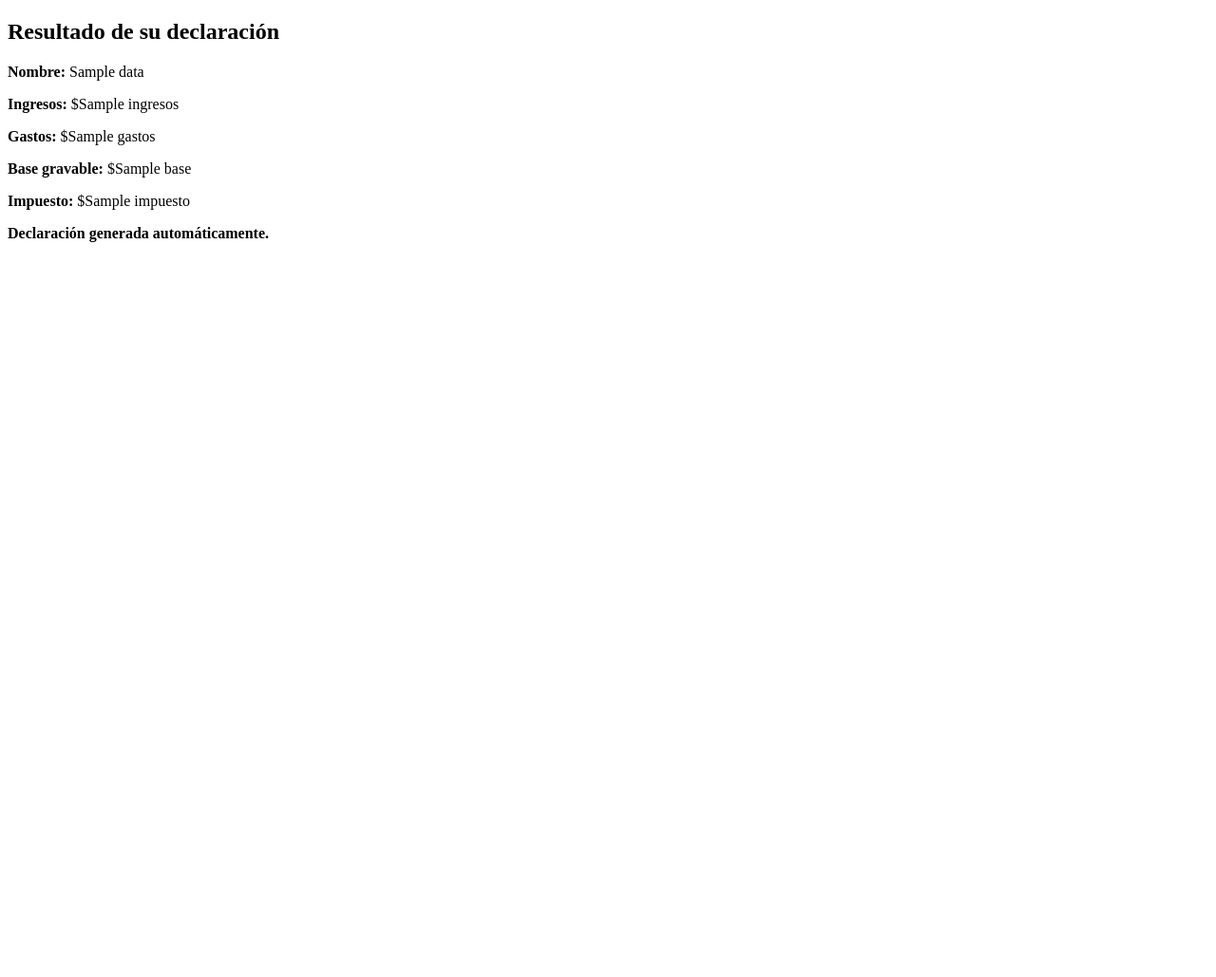
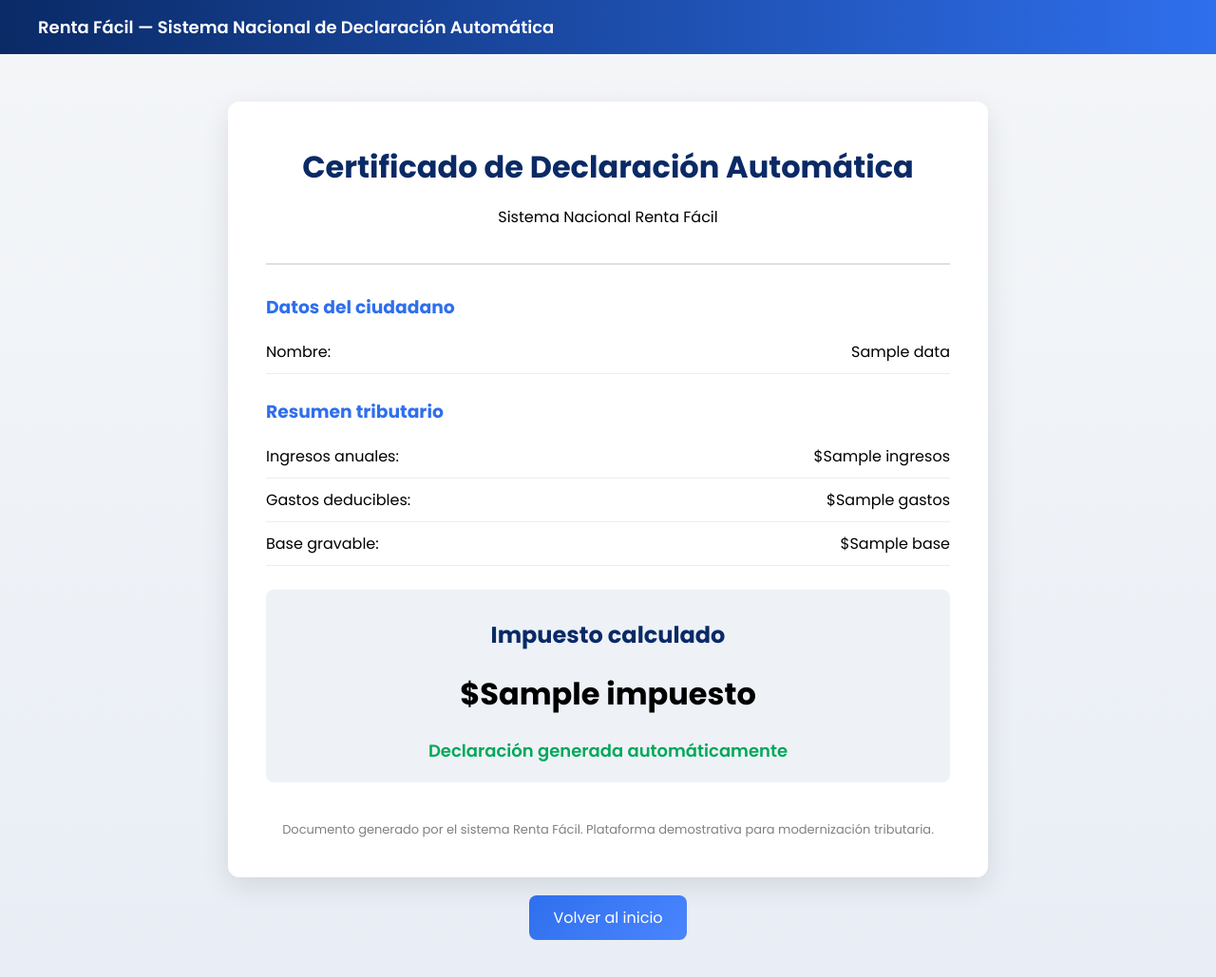
Before and after one commit to julianbaquero357/rentafacil-demo, a Flask app: template templates/resultado.html in a window 1280 px wide. Shown: the whole page at 95% size. Before the commit the page ends 255 px from the top, so only its background shows below. Run offline with Flask 3, Linux system fonts and the light colour scheme; the template is opened without the code that fills it: most values are stand-ins (such as "Sample title", 1, 10 or a date in 2020).

Commit message:
Update resultado.html

```diff
--- a/templates/resultado.html
+++ b/templates/resultado.html
@@ -1,17 +1,166 @@
 <!DOCTYPE html>
-<html>
+<html lang="es">
 <head>
-    <title>Resultado</title>
+    <meta charset="UTF-8">
+    <title>Resultado - Renta Fácil</title>
+
+    <link href="https://fonts.googleapis.com/css2?family=Poppins:wght@300;400;600;700&display=swap" rel="stylesheet">
+
+    <style>
+        body {
+            margin: 0;
+            font-family: 'Poppins', sans-serif;
+            background: linear-gradient(to bottom, #f4f6f8, #e9eef6);
+        }
+
+        .navbar {
+            background: linear-gradient(90deg, #0A2A66, #2F6FED);
+            color: white;
+            padding: 15px 40px;
+            font-size: 18px;
+            font-weight: 600;
+        }
+
+        .container {
+            max-width: 800px;
+            margin: 50px auto;
+        }
+
+        .documento {
+            background: white;
+            padding: 40px;
+            border-radius: 12px;
+            box-shadow: 0 10px 30px rgba(0,0,0,0.1);
+        }
+
+        .header-doc {
+            text-align: center;
+            border-bottom: 2px solid #e0e0e0;
+            padding-bottom: 20px;
+            margin-bottom: 30px;
+        }
+
+        .header-doc h1 {
+            color: #0A2A66;
+            margin: 5px 0;
+        }
+
+        .section {
+            margin-bottom: 25px;
+        }
+
+        .section h3 {
+            color: #2F6FED;
+            margin-bottom: 10px;
+        }
+
+        .fila {
+            display: flex;
+            justify-content: space-between;
+            padding: 10px 0;
+            border-bottom: 1px solid #eee;
+        }
+
+        .total {
+            background: #eef2f7;
+            padding: 20px;
+            border-radius: 8px;
+            margin-top: 20px;
+            text-align: center;
+        }
+
+        .total h2 {
+            color: #0A2A66;
+            margin: 10px 0;
+        }
+
+        .estado {
+            font-size: 18px;
+            font-weight: 600;
+            color: #00A859;
+        }
+
+        .footer-doc {
+            text-align: center;
+            margin-top: 40px;
+            font-size: 13px;
+            color: gray;
+        }
+
+        .boton-volver {
+            display: block;
+            margin: 30px auto;
+            text-align: center;
+        }
+
+        .boton-volver a {
+            background: linear-gradient(135deg, #2F6FED, #4a85ff);
+            color: white;
+            padding: 12px 25px;
+            border-radius: 8px;
+            text-decoration: none;
+            font-weight: 500;
+        }
+    </style>
 </head>
+
 <body>
-    <h2>Resultado de su declaración</h2>
 
-    <p><strong>Nombre:</strong> {{ data.nombre }}</p>
-    <p><strong>Ingresos:</strong> ${{ data.ingresos }}</p>
-    <p><strong>Gastos:</strong> ${{ data.gastos }}</p>
-    <p><strong>Base gravable:</strong> ${{ data.base }}</p>
-    <p><strong>Impuesto:</strong> ${{ data.impuesto }}</p>
+<div class="navbar">
+    Renta Fácil — Sistema Nacional de Declaración Automática
+</div>
 
-    <p><strong>Declaración generada automáticamente.</strong></p>
+<div class="container">
+    <div class="documento">
+
+        <div class="header-doc">
+            <h1>Certificado de Declaración Automática</h1>
+            <p>Sistema Nacional Renta Fácil</p>
+        </div>
+
+        <div class="section">
+            <h3>Datos del ciudadano</h3>
+            <div class="fila">
+                <span>Nombre:</span>
+                <span>{{ data.nombre }}</span>
+            </div>
+        </div>
+
+        <div class="section">
+            <h3>Resumen tributario</h3>
+            <div class="fila">
+                <span>Ingresos anuales:</span>
+                <span>${{ data.ingresos }}</span>
+            </div>
+            <div class="fila">
+                <span>Gastos deducibles:</span>
+                <span>${{ data.gastos }}</span>
+            </div>
+            <div class="fila">
+                <span>Base gravable:</span>
+                <span>${{ data.base }}</span>
+            </div>
+        </div>
+
+        <div class="total">
+            <h2>Impuesto calculado</h2>
+            <h1>${{ data.impuesto }}</h1>
+            <div class="estado">
+                Declaración generada automáticamente
+            </div>
+        </div>
+
+        <div class="footer-doc">
+            Documento generado por el sistema Renta Fácil.
+            Plataforma demostrativa para modernización tributaria.
+        </div>
+
+    </div>
+
+    <div class="boton-volver">
+        <a href="/">Volver al inicio</a>
+    </div>
+</div>
+
 </body>
 </html>
```
